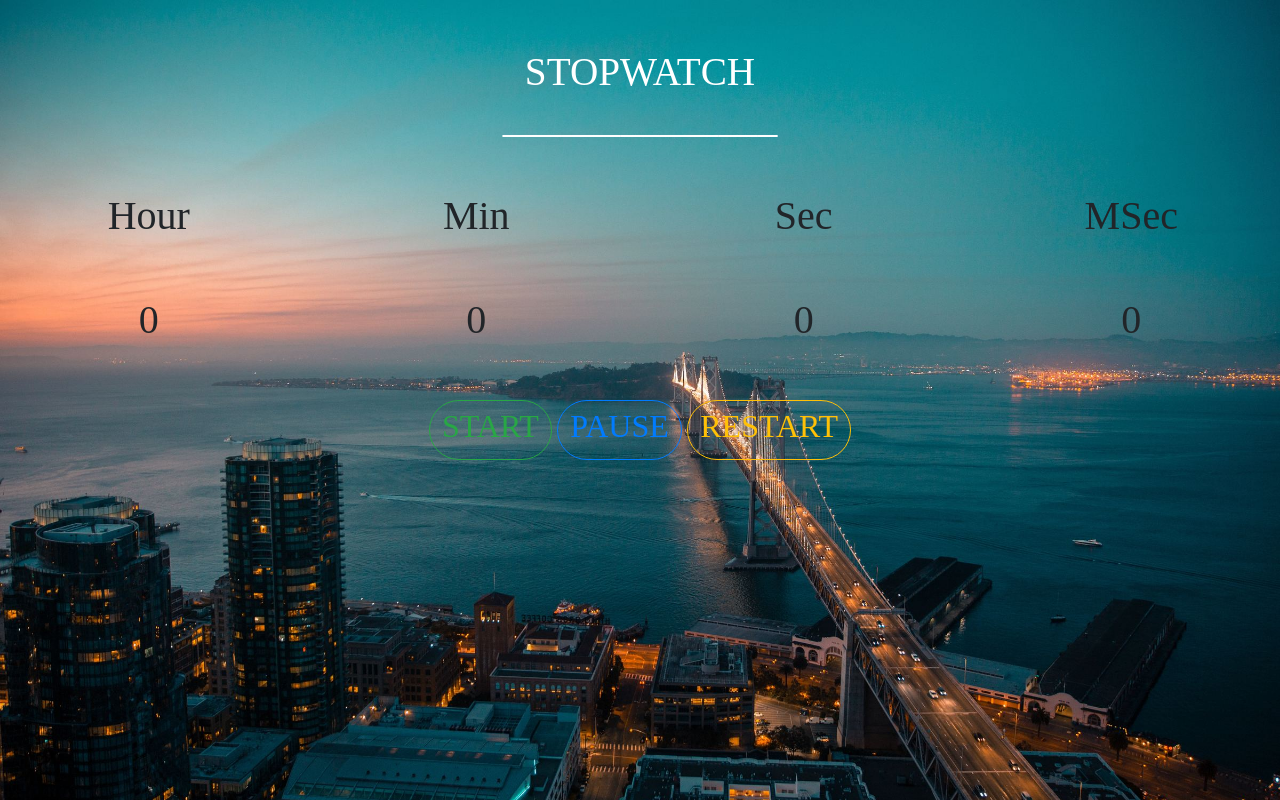
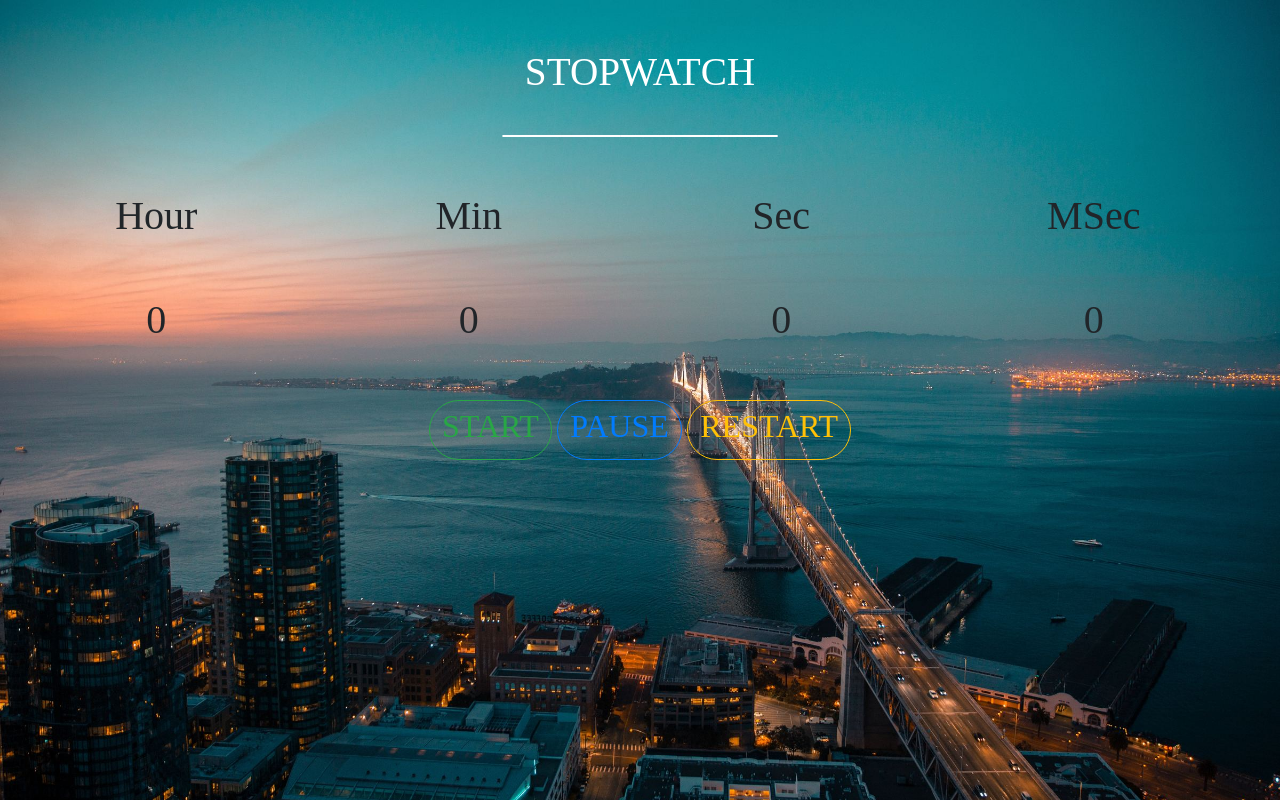
Before and after one commit to Rizwansakheeja/stopwatch, a plain HTML site: page index.html in a window 1280 px wide. Drawn offline with Linux system fonts and the light colour scheme; a web font is replaced by a local one.

Commit message:
add container-fluid

```diff
--- a/index.html
+++ b/index.html
@@ -24,14 +24,14 @@
 
             <h1 id="heading" class="main1 text-white" >STOPWATCH <p>______________</p></h1>
 
-            <div class="row row-cols-4 mt-5">
+            <div class="container-fluid row row-cols-4 mt-5">
                 <h1>Hour</h1>
                 <h1>Min</h1>
                 <h1>Sec</h1>
                 <h1>MSec</h1>
 
             </div>
-            <div class="row row-cols-4 mt-5">
+            <div class="container-fluid row row-cols-4 mt-5">
                 <h1 id="hour">0</h1>
                 <h1 id="min">0</h1>
                 <h1 id="sec">0</h1>
```
